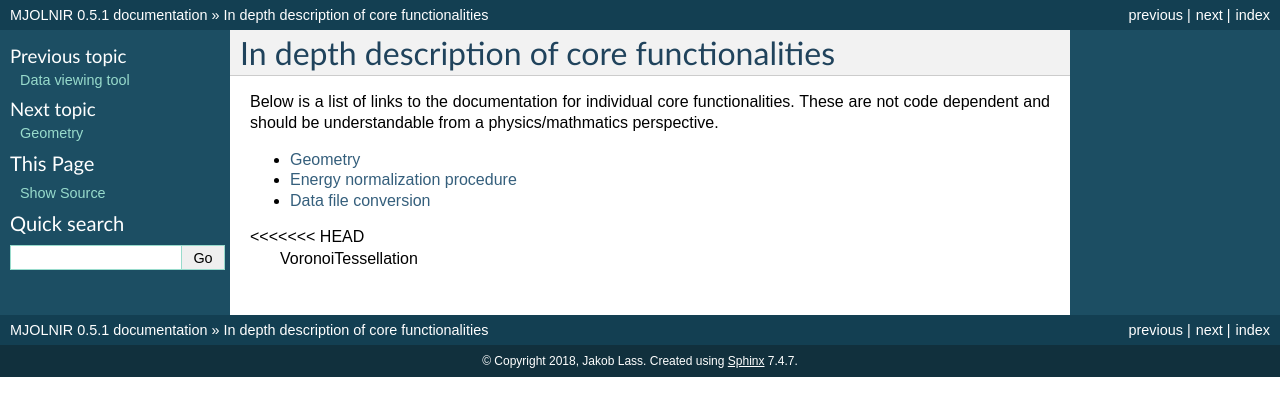
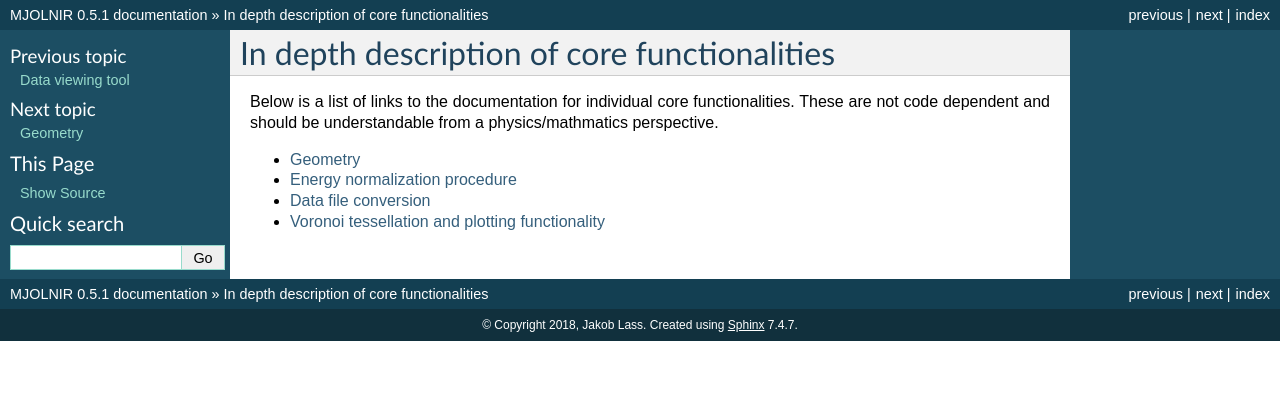
Before and after one commit to MJOLNIRPackage/MJOLNIR, a Sphinx documentation site: the page built from docs/InDepthDocumentation/Documentation.rst, in a window 1280 px wide. Shown: the top 416 px of the page. Built offline with Sphinx 7.4.7, drawn with Linux system fonts in a browser that asks for light colours.

Commit message:
Remove <<<< from Merge

```diff
--- a/docs/InDepthDocumentation/Documentation.rst
+++ b/docs/InDepthDocumentation/Documentation.rst
@@ -9,8 +9,4 @@ Below is a list of links to the documentation for individual core functionalitie
    Geometry
    EnergyNormalization
    FileConversion
-<<<<<<< HEAD
    VoronoiTessellation
-=======
-   VoronoiTesselation
->>>>>>> 7b6969e06dab2cbbb038ab41ef7d6923c34d3ee2
```
